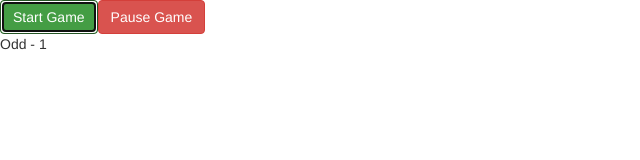
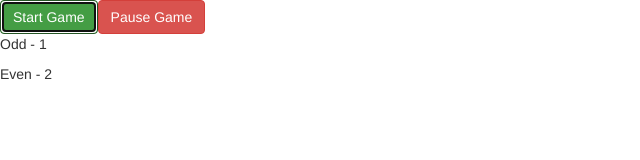
Before and after one commit to artseven/cmp-databinding-start, an Angular app: page / in a window 1280 px wide. Both pictures are taken after a click on the button "Start Game". Shown: the top 160 px of the page, without its empty margins (0-640 px from the left). Built offline with nearby package versions, Linux system fonts and the light colour scheme.

Commit message:
even works

```diff
--- a/src/app/app.component.html
+++ b/src/app/app.component.html
@@ -30,5 +30,7 @@
 <div class="row">
   <div class="col-xs-12">
     <app-odd *ngFor="let oddNumber of oddNumbers" [number]="oddNumber"></app-odd>
+    <app-even *ngFor="let evenNumber of evenNumbers" [number]="evenNumber"></app-even>
+
   </div>
 </div>
--- a/src/app/even/even.component.html
+++ b/src/app/even/even.component.html
@@ -1,3 +1 @@
-<p>
-  even works!
-</p>
+<p>Even - {{ number }}</p>
--- a/src/app/even/even.component.ts
+++ b/src/app/even/even.component.ts
@@ -1,4 +1,4 @@
-import { Component, OnInit } from '@angular/core';
+import { Component, OnInit, Input } from '@angular/core';
 
 @Component({
   selector: 'app-even',
@@ -6,7 +6,7 @@
   styleUrls: ['./even.component.css']
 })
 export class EvenComponent implements OnInit {
-
+  @Input() number: number;
   constructor() { }
 
   ngOnInit() {
```
